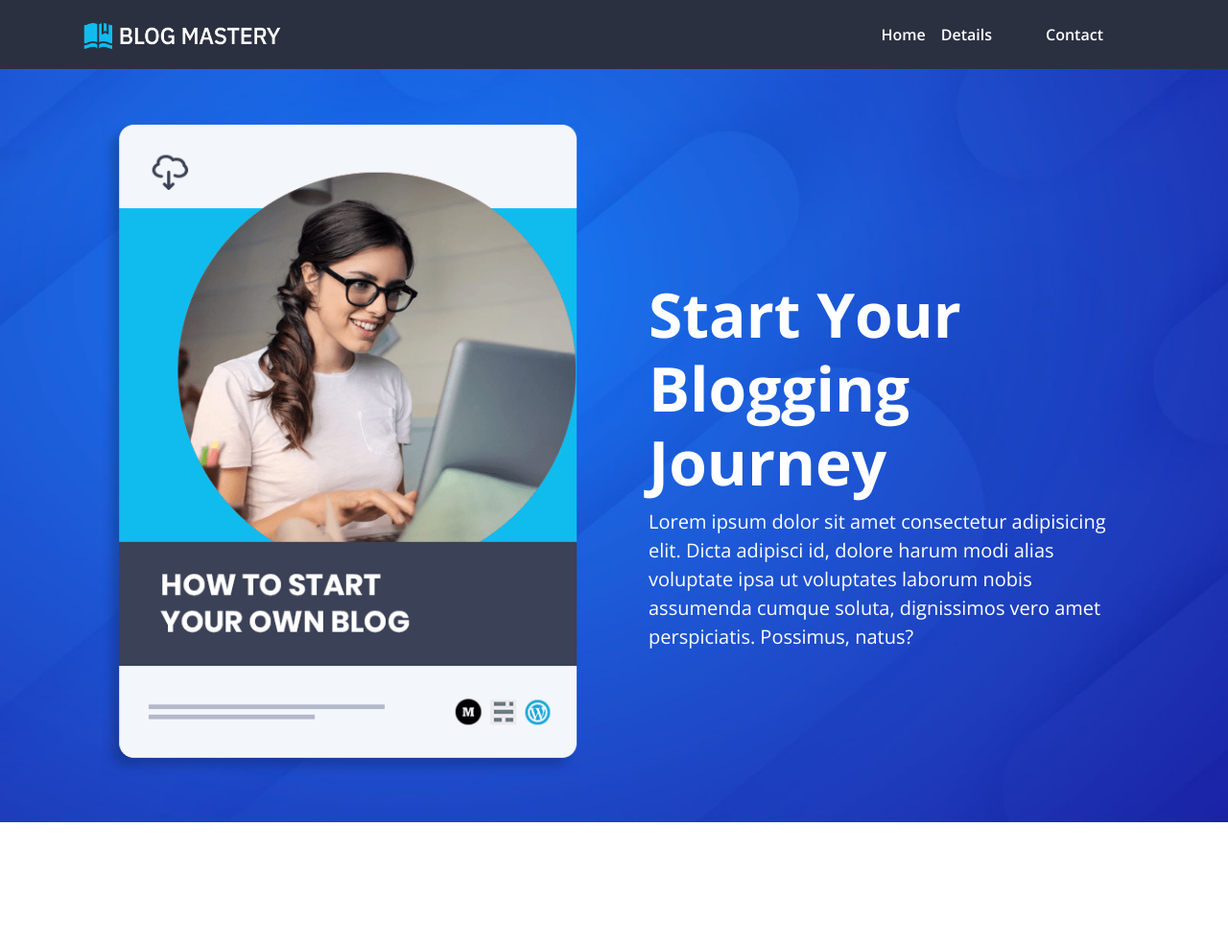
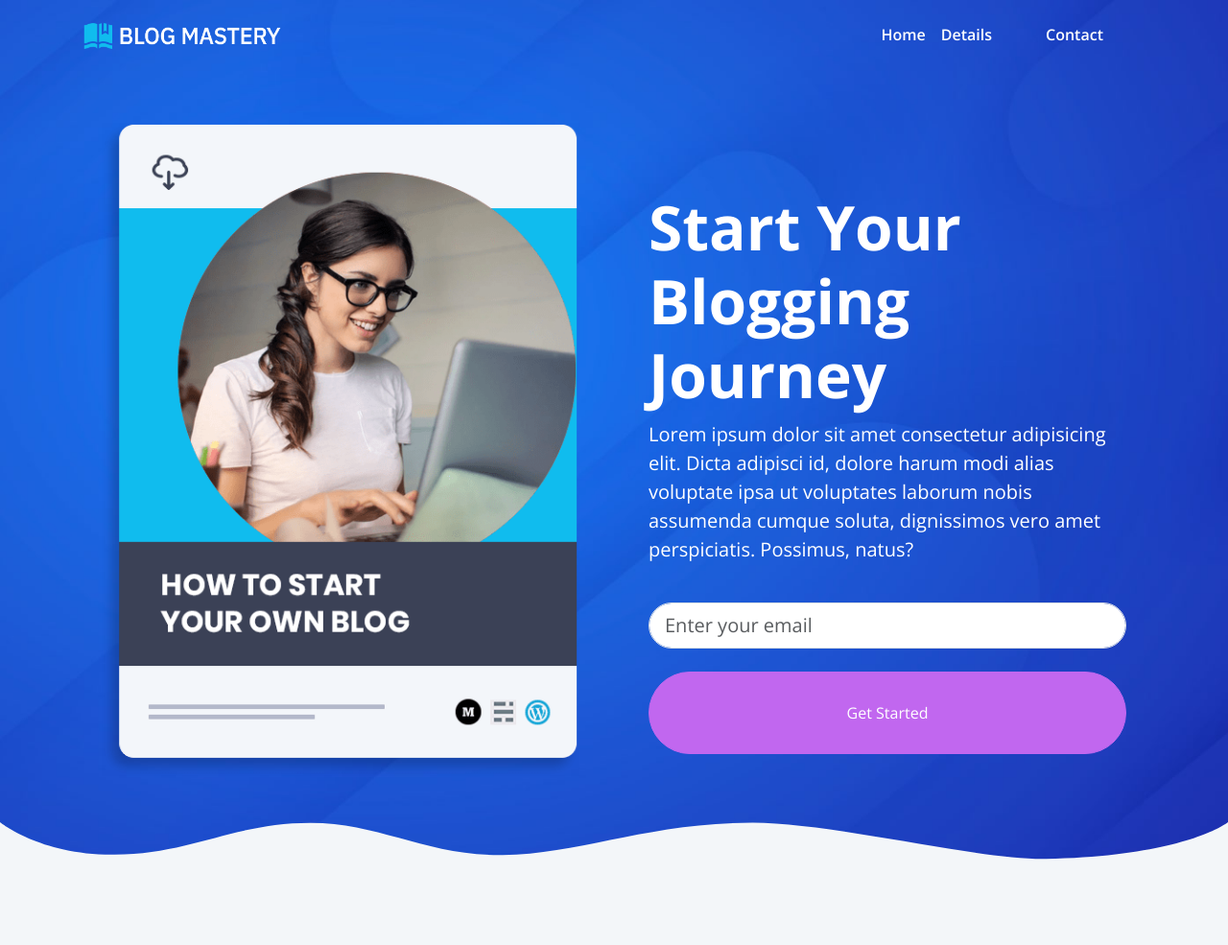
Before and after one commit to Shahbazali2001/Blogging-Mastery, a website: page index.html in a window 1280 px wide. Shown: the whole page at 96% size. Before the commit the page ends 857 px from the top, so only its background shows below. Drawn offline with nearby package versions, Linux system fonts and the light colour scheme.

Commit message:
Header Section Added

```diff
--- a/index.html
+++ b/index.html
@@ -15,7 +15,7 @@
 </head>
 <body>
     <!--Navigation Bar-->
-    <nav class="navbar navbar-expand-lg fixed-top navbar-dark bg-dark">
+    <nav class="navbar navbar-expand-lg fixed-top navbar-dark">
         <div class="container">
 
             <a class="navbar-brand" href="index.html">
@@ -58,23 +58,40 @@
                     <div class="col-md-6">
                         <div class="text-container p-4 d-flex flex-column justify-content-center h-100 mb-5">
                             <h1 class="display-3 fw-bold">Start Your Blogging Journey</h1>
-                            <p class="lead">Lorem ipsum dolor sit amet consectetur adipisicing elit. Dicta adipisci id, dolore harum modi alias voluptate ipsa ut voluptates laborum nobis assumenda cumque soluta, dignissimos vero amet perspiciatis. Possimus, natus?
-                            </p>
-
+                            <p class="lead">Lorem ipsum dolor sit amet consectetur adipisicing elit. Dicta adipisci id, dolore harum modi alias voluptate ipsa ut voluptates laborum nobis assumenda cumque soluta, dignissimos vero amet perspiciatis. Possimus, natus?</p>
                             <!--Form-->
+                        <div class="form-container">
+                            <form action="#">
+                                <div class="my-4">
+                                    <input type="email" class="form-control form-control-lg rounded-5" placeholder="Enter your email"/>
+                                </div>
+                                <div class="d-grid">
+                                    <button type="submit" class="btn btn-primary text-white" >Get Started</button>
+                                </div>
+                            </form>
+                        </div>
 
 
 
-                            </div>
                         </div>
                     </div>
-
-
-
-
                 </div>
             </div>
         </div>
+        <svg class="frame-decoration" data-name="Layer 2" xmlns="http://www.w3.org/2000/svg" preserveAspectRatio="none " viewBox="0 0 1920 192.275">
+        <defs>
+          <style>
+            .cls-1 {
+              fill: #f3f6f9;
+                    }
+          </style>
+        </defs>
+        <title>frame-decoration</title>
+        <path
+          class="cls-1"
+          d="M0,158.755s63.9,52.163,179.472,50.736c121.494-1.5,185.839-49.738,305.984-49.733,109.21,0,181.491,51.733,300.537,50.233,123.941-1.562,225.214-50.126,390.43-50.374,123.821-.185,353.982,58.374,458.976,56.373,217.907-4.153,284.6-57.236,284.6-57.236V351.03H0V158.755Z"
+          transform="translate(0 -158.755)"/>
+      </svg>
     </header>
 
 
```
